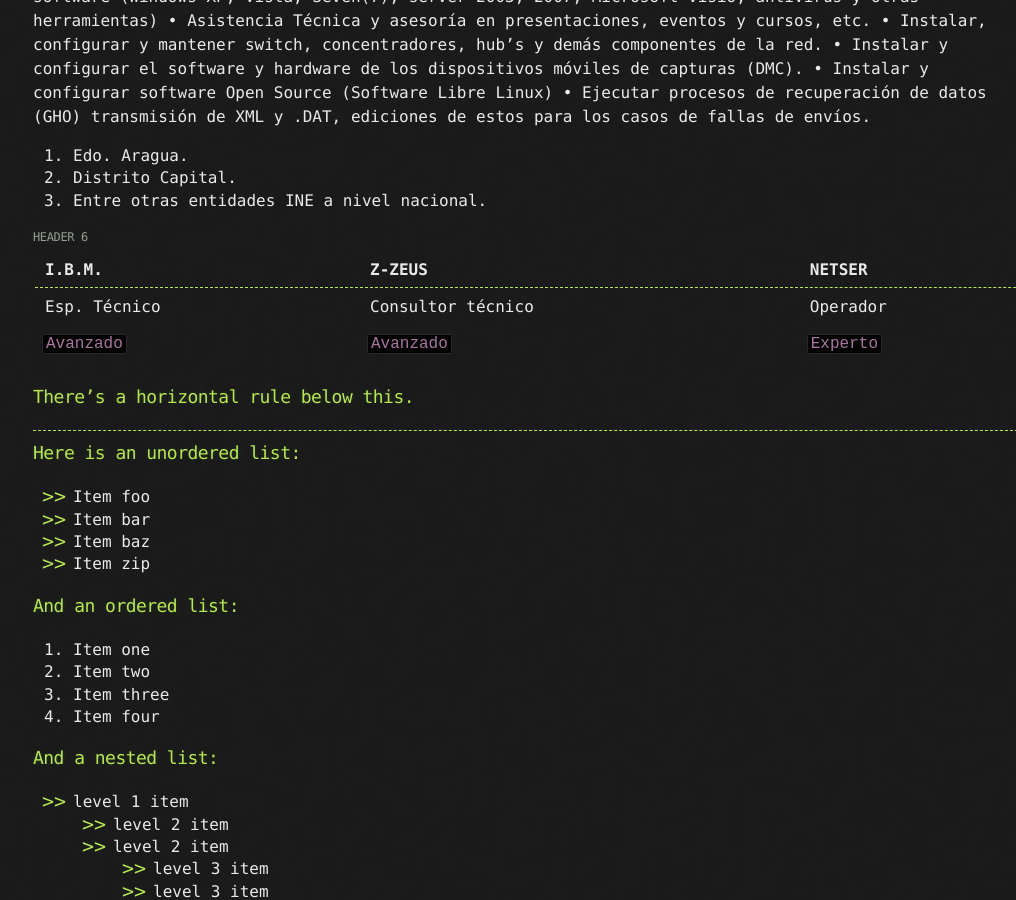
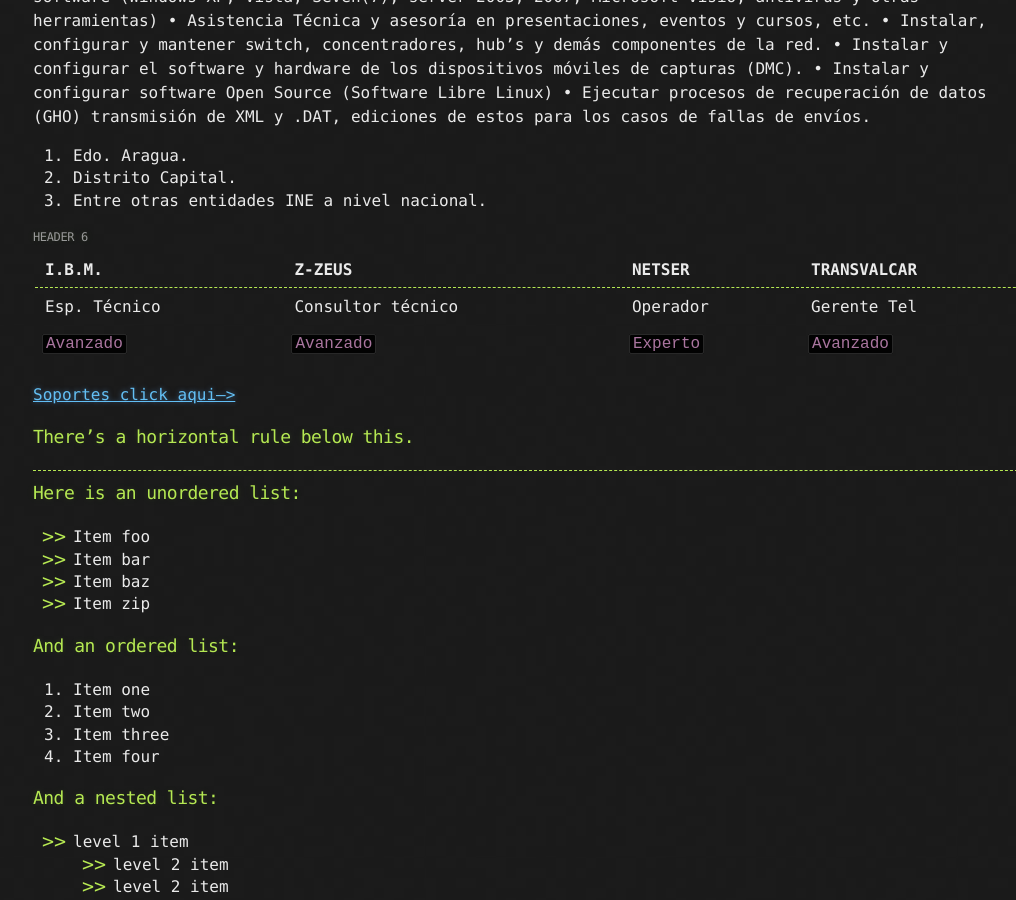
Before and after one commit to parramiguel/parramiguel.github.io, a Jekyll site: the page built from _posts/2022-03-28-HackTheBox-Lame-Writeup.md, in a window 1280 px wide and 900 px high, scrolled down 1271 px. Shown: the whole window, without its empty margins (107-1123 px from the left). Built offline with Jekyll 4.4.1, drawn with Linux system fonts in a browser that asks for light colours.

Commit message:
Sigo haciendo updates

```diff
--- a/_posts/2022-03-28-HackTheBox-Lame-Writeup.md
+++ b/_posts/2022-03-28-HackTheBox-Lame-Writeup.md
@@ -54,12 +54,12 @@ XML y .DAT, ediciones de estos para los casos de fallas de envíos.
 
 ###### [](#header-6)Header 6
 
-| I.B.M.       |   Z-ZEUS          |  NETSER  |
-|:-------------|:------------------|:---------|
-| Esp. Técnico | Consultor técnico | Operador |
-| `Avanzado`      | `Avanzado`     | `Experto`
+| I.B.M.       |   Z-ZEUS          |  NETSER  | TRANSVALCAR |
+|:-------------|:------------------|:---------|:----------- |
+| Esp. Técnico | Consultor técnico | Operador | Gerente Tel |
+| `Avanzado`      | `Avanzado`     | `Experto`| `Avanzado`  |
 
-
+[Soportes click aqui-->](https://drive.google.com/file/d/1myoq5EEMhu9mdYEAgqSyjCTs6l3-gOOH/view)
 ### There's a horizontal rule below this.
 
 * * *
```
